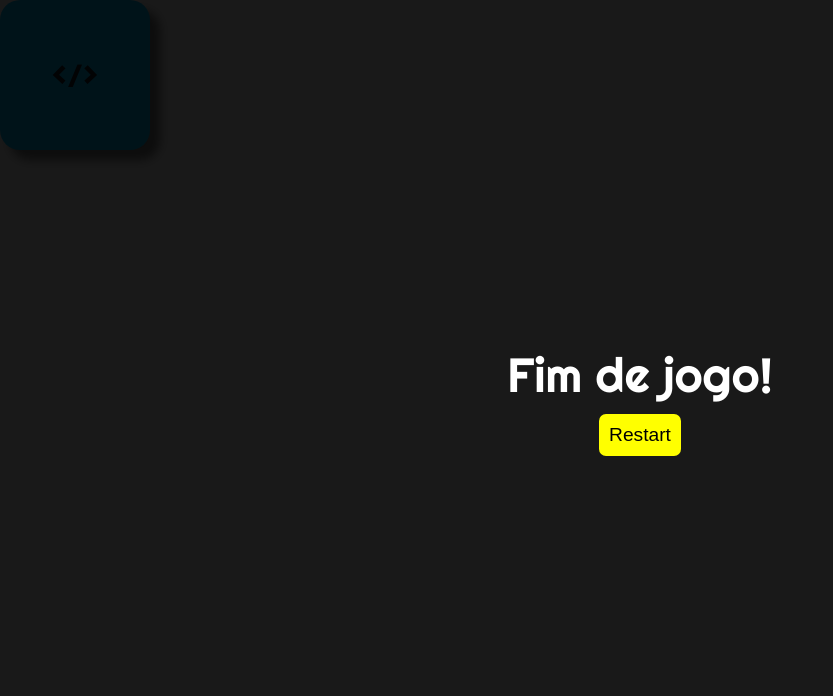
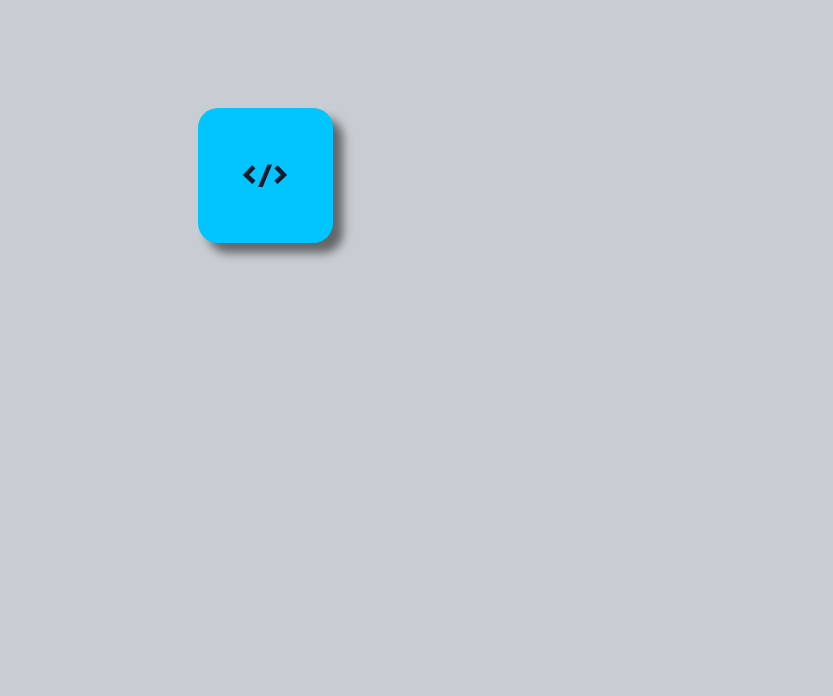
Before and after one commit to Thalis-Freitas/jogo-da-memoria, a plain HTML site: page index.html in a window 1280 px wide. Shown: the whole page, without its empty margins (0-833 px from the left). Drawn offline with Linux system fonts and the light colour scheme.

Commit message:
create board

```diff
--- a/index.html
+++ b/index.html
@@ -10,12 +10,14 @@
 </head>
 <body>
 
+  <div id="game-board">
     <div id="qualquer" class="card" data-icon="bootstrap">
       <div class="card-front">
         <img class="icon" src="./assets/images/bootstrap.svg" alt="logo-bootstrap">
       </div>
       <div class="card-back">
         &lt/&gt
+      </div>
     </div>
   </div>
 
--- a/styles/style.css
+++ b/styles/style.css
@@ -4,11 +4,16 @@
 
 body{
   font-family: 'Righteous', cursive;
+  background-color: #c7cdd2;
+  display: flex;
+  justify-content: center;
+  align-items: center;
+  height: 100vh;
 }
 
 .card{
-  width: 150px;
-  height: 150px;
+  width: 135px;
+  height: 135px;
   position: relative;
   transform-style: preserve-3d;
   transition: transform 0.5s;
@@ -53,7 +58,7 @@ body{
   background-color: rgba(0, 0, 0, 0.9);
   color: #fff;
   font-size: 3em;
-  display: flex;
+  display: none;
   flex-direction: column;
   justify-content: center;
   align-items: center;
@@ -68,3 +73,10 @@ body{
   margin-top: 10px;
   cursor: pointer;
 }
+
+#game-board{
+  max-width: 80%;
+  display: grid;
+  grid-template: 1fr 1fr 1fr 1fr / 1fr 1fr 1fr 1fr 1fr 1fr;
+  gap: 15px;
+}
```
Lines whose indentation alone changed are shown as unchanged.
